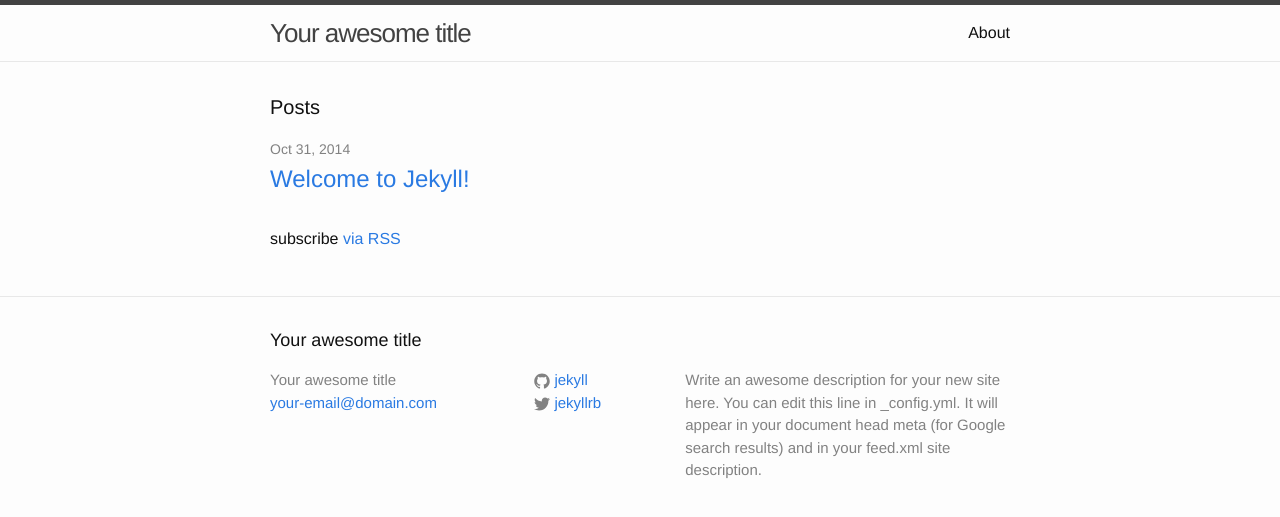
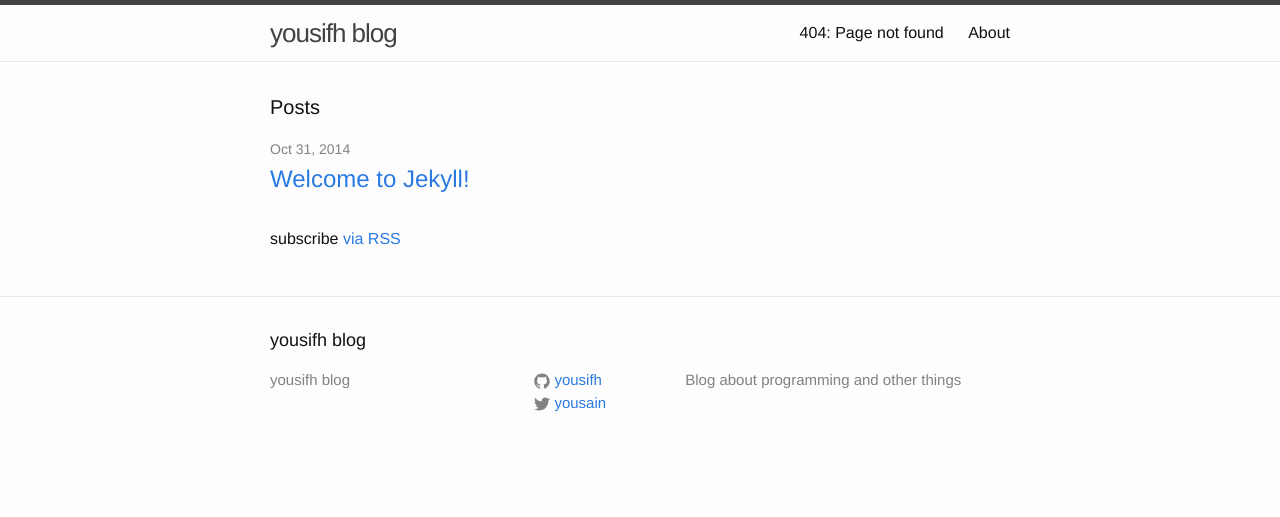
Before and after one commit to yousifh/yousifh.github.io, a Jekyll site: the page built from index.html, in a window 1280 px wide. Shown: the top 517 px of the page. Built offline with Jekyll 4.4.1, drawn with Linux system fonts in a browser that asks for light colours.

Commit message:
404 page and new config options

```diff
--- a/_config.yml
+++ b/_config.yml
@@ -1,14 +1,12 @@
 # Site settings
-title: Your awesome title
-email: your-email@domain.com
+title: yousifh blog
+#email: your-email@domain.com
 description: > # this means to ignore newlines until "baseurl:"
-  Write an awesome description for your new site here. You can edit this
-  line in _config.yml. It will appear in your document head meta (for
-  Google search results) and in your feed.xml site description.
+  Blog about programming and other things
 baseurl: "" # the subpath of your site, e.g. /blog/
-url: "http://yourdomain.com" # the base hostname & protocol for your site
-twitter_username: jekyllrb
-github_username:  jekyll
+url: "http://yousifh.me" # the base hostname & protocol for your site
+twitter_username: yousain
+github_username:  yousifh
 
 # Build settings
 markdown: kramdown
```
Also changed, not shown: 404.html (added, +10 -0 lines).
